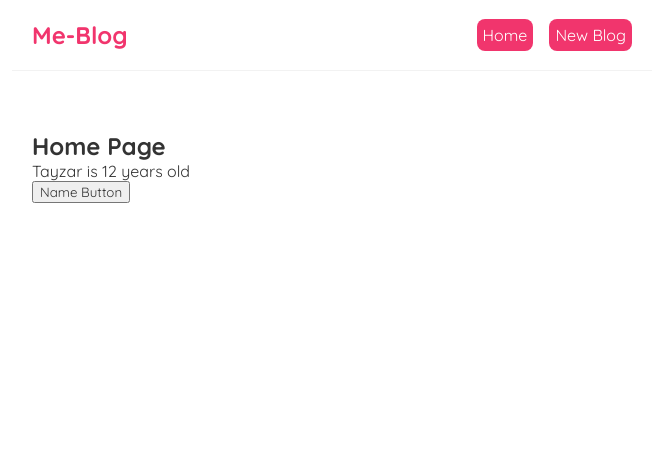
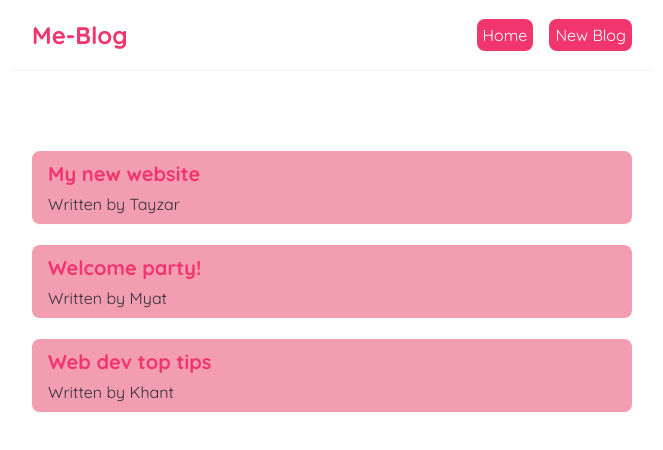
Before and after one commit to CoderZENNXX/me-blog, a React (Create React App) app: page / in a window 1280 px wide. Shown: the top 450 px of the page, without its empty margins (308-971 px from the left). Built offline with nearby package versions, Linux system fonts and the light colour scheme.

Commit message:
to part 10 (all features)

```diff
--- a/src/Home.js
+++ b/src/Home.js
@@ -1,20 +1,20 @@
 import {useState} from "react"
 
 const Home = () => {
-
-    const [myName, setMyName] = useState("Tayzar");
-    const [age, setAge] = useState(12);
-
-    const handleClick = () => {
-        setMyName("Myat")
-        setAge(24)
-    }
+    const [blogs, setBlogs] = useState([
+        {title: 'My new website', body: 'lorem ipsum...', author: 'Tayzar', id: 1},
+        {title: 'Welcome party!', body: 'lorem ipsum...', author: 'Myat', id: 2},
+        {title: 'Web dev top tips', body: 'lorem ipsum...', author: 'Khant', id: 3}
+    ])
 
     return (
         <div className="home">
-            <h2>Home Page</h2>
-            <p>{myName} is {age} years old</p>
-            <button onClick={() => handleClick("Tayzar")}>Name Button</button>
+            {blogs.map((blog) => (
+                <div className="blog-preview" key={blog.id}>
+                    <h2>{blog.title}</h2>
+                    <p>Written by {blog.author}</p>
+                </div>
+            ))}
         </div>
     );
 }
--- a/src/NavBar.js
+++ b/src/NavBar.js
@@ -3,16 +3,8 @@ const NavBar = () => {
         <nav className="navbar">
             <h1>Me-Blog</h1>
             <div className="links">
-                <a href="/" style={{
-                    color: "white",
-                    backgroundColor: "#f1356d",
-                    borderRadius: "8px"
-                }}>Home</a>
-                <a href="/create" style={{
-                    color: "white",
-                    backgroundColor: "#f1356d",
-                    borderRadius: "8px"
-                }}>New Blog</a>
+                <a href="/">Home</a>
+                <a href="/create">New Blog</a>
             </div>
         </nav>
 
--- a/src/style.css
+++ b/src/style.css
@@ -20,12 +20,37 @@
   margin-left: auto;
 }
 .navbar a {
+  color: #ffffff;
+  background-color: #f1356d;
+  border-radius: 8px;
   margin-left: 16px;
   text-decoration: none;
   padding: 6px;
 }
+.navbar a:hover {
+  box-shadow: 5px 10px 15px rgba(0,0,0,0.25);
+}
+
 .content {
   max-width: 600px;
   margin: 40px auto;
   padding: 20px;
 }
+
+.blog-preview {
+  padding: 10px 16px;
+  background-color: #f39db0;
+  border-radius: 8px;
+  margin: 20px 0;
+  border-bottom: 1px solid #fafafa;
+}
+
+.blog-preview h2 {
+  color: #f1356d;
+  font-size: 20px;
+  margin-bottom: 8px;
+}
+
+.blog-preview:hover {
+  box-shadow: 5px 10px 15px rgba(0,0,0,0.1);
+}
```
